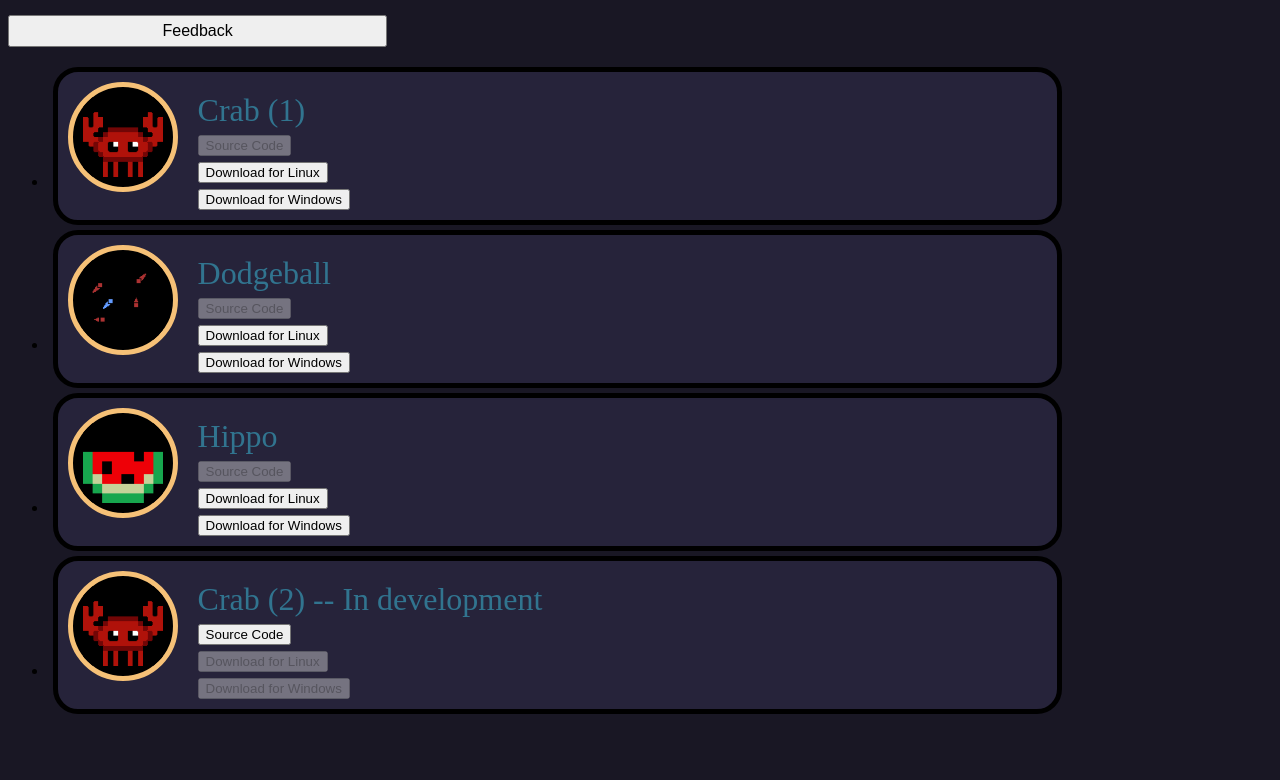
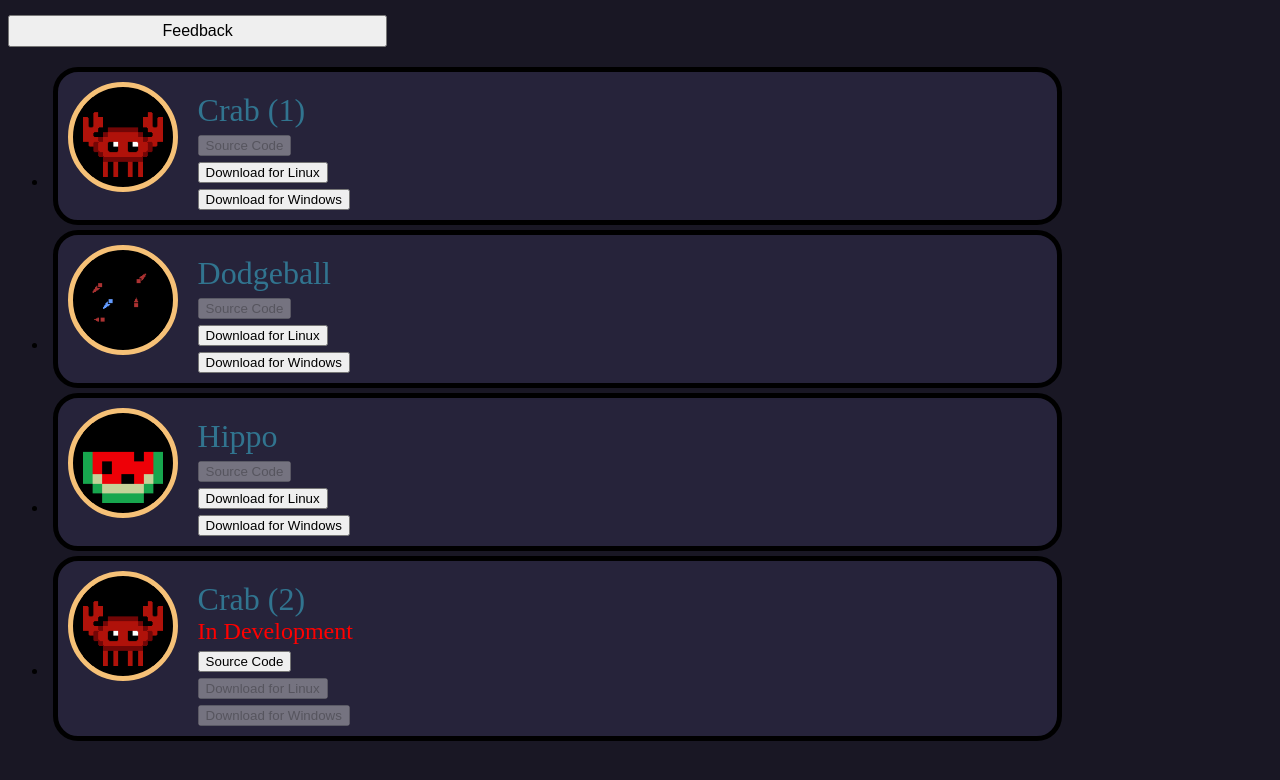
Before and after one commit to AndrewGalvez/andrewgalvez.github.io, a React (Create React App) app: page / in a window 1280 px wide. Shown: the top 780 px of the page. Built offline with nearby package versions, Linux system fonts and the light colour scheme.

Commit message:
update dev status

```diff
--- a/public/games.json
+++ b/public/games.json
@@ -4,27 +4,31 @@
     "imgpath": "/images/crab.png",
     "githubpath": "none",
     "downloadlinux": "/downloads/crab-linux.zip",
-    "downloadwindows": "/downloads/crab-windows.zip"
+    "downloadwindows": "/downloads/crab-windows.zip",
+    "dev": false
   },
   {
     "name": "Dodgeball",
     "imgpath": "/images/dodgeball.png",
     "githubpath": "none",
     "downloadlinux": "/downloads/dodgeball-linux.zip",
-    "downloadwindows": "/downloads/dodgeball-windows.zip"
+    "downloadwindows": "/downloads/dodgeball-windows.zip",
+    "dev": false
   },
   {
     "name": "Hippo",
     "imgpath": "/images/hippo.png",
     "githubpath": "none",
     "downloadlinux": "/downloads/hippo-linux.zip",
-    "downloadwindows": "/downloads/hippo-windows.zip"
+    "downloadwindows": "/downloads/hippo-windows.zip",
+    "dev": false
   },
   {
-    "name": "Crab (2) -- In development",
+    "name": "Crab (2)",
     "imgpath": "/images/crab.png",
     "githubpath": "https://github.com/andrewgalvez/crab",
     "downloadlinux": "none",
-    "downloadwindows": "none"
+    "downloadwindows": "none",
+    "dev": true
   }
 ]
--- a/src/App.css
+++ b/src/App.css
@@ -29,7 +29,7 @@ html {
 }
 
 .game-boxes-wrapper {
-  transform: translateX(-100%);
+  transition: transform 3s;
   animation: slideInFromLeft 3s ease-in-out forwards;
   position: relative;
   display: block;
@@ -81,6 +81,11 @@ html {
   font-size: 32px;
   color:#31748f;
   margin: 0px;
+}
+
+.game-box-desc > .game-box-desc-dev {
+  font-size: 24px;
+  color: red;
 }
 
 .header {
--- a/src/App.js
+++ b/src/App.js
@@ -2,15 +2,18 @@ import { useState, useEffect } from 'react';
 
 function GameBox({ gamedata }) {
   return (
-    <div className= "game-box">
+    <div className= "game-box" >
       <div className = "game-box-img">
 	<img src={process.env.PUBLIC_URL + gamedata.imgpath}/>
 
     </div>
       <div className = "game-box-desc">
     <p>
-	  { gamedata.name }
+	  { gamedata.name}
     </p>
+    {gamedata.dev && <p className= "game-box-desc-dev">
+      In Development
+    </p>}
 	  <a target="_blank" href={gamedata.githubpath} ><button disabled={
 	    gamedata.githubpath === "none"
 	  }>Source Code</button></a>
```
